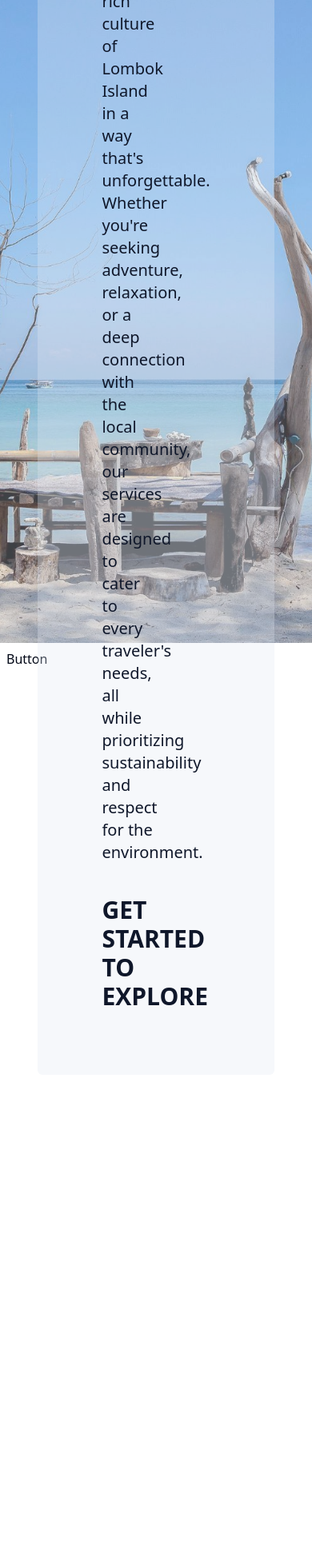
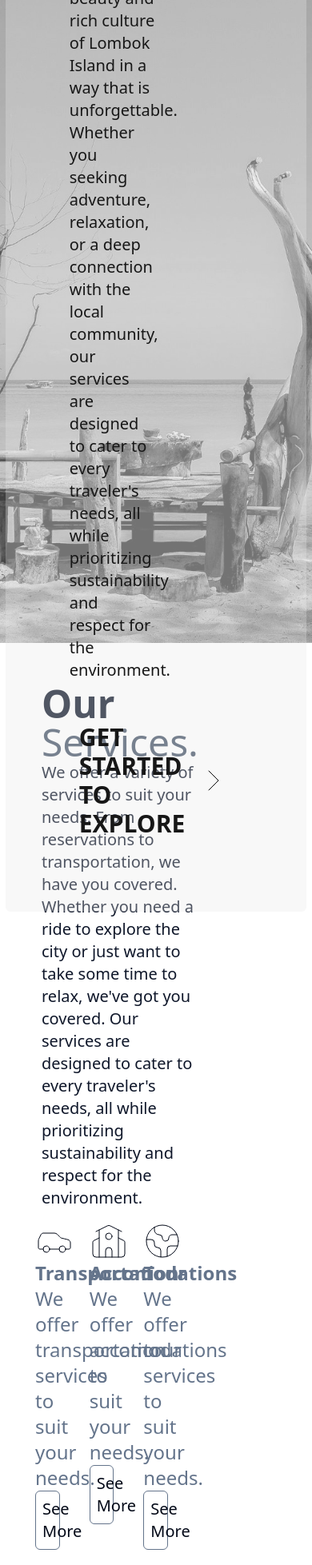
Before and after one commit to Sume-lang/thehills, a Next.js app: page /Home in a window 390 px wide. Shown: the part 40-1997 px from the top of the page at 80% size. Before the commit the page ends 1688 px from the top, so only its background shows below. Built offline with nearby package versions, Linux system fonts and the light colour scheme.

Commit message:
adding and modified

```diff
--- a/app/Home/basedata/product.tsx
+++ b/app/Home/basedata/product.tsx
@@ -1,4 +1,3 @@
-
 import { motion } from "framer-motion";
 
 const TourandTravels = () => {
@@ -8,11 +7,30 @@ const TourandTravels = () => {
       animate={{ opacity: 1 }}
       exit={{ opacity: 0 }}
       transition={{ duration: 2.5 }}
-      className="w-full h-screen flex flex-col justify-start items-start p-4 gap-4"
+      className="w-full h-auto bg-slate-500 flex flex-col justify-start items-start gap-4 rounded-md"
+      style={{
+        backgroundImage: "url('/Assets/Images/Beach-4.jpg')",
+        backgroundAttachment: "fixed",
+        backgroundPosition: "center",
+        backgroundRepeat: "no-repeat",
+        backgroundSize: "cover",
+      }}
     >
-      <div>
-        <h1>TourandTravels</h1>
-      </div>
+      <section className="w-full bg-slate-400 bg-opacity-70 p-10">
+        <h1 className="text-7xl font-extrabold text-slate-600 uppercase">
+          Tour and{" "}
+          <span className="text-slate-600 font-extralight">Travels</span>
+        </h1>
+        <p className="font-extralight text-2xl text-slate-50">
+          Lorem ipsum dolor sit amet consectetur adipisicing elit. Quisquam
+          consequuntur maiores enim reprehenderit itaque maxime hic qui porro at
+          corporis, reiciendis repellat saepe incidunt sequi? Maiores animi eius
+          voluptate voluptatibus. Lorem ipsum dolor sit amet consectetur
+          adipisicing elit. Perspiciatis laudantium incidunt minus possimus aut
+          aspernatur consequatur, dolorum qui provident iure facilis itaque
+          autem, enim voluptas repellendus accusamus? Eum, cumque accusamus.
+        </p>
+      </section>
     </motion.main>
   );
 };
@@ -24,11 +42,32 @@ const Transportation = () => {
       animate={{ opacity: 1 }}
       exit={{ opacity: 0 }}
       transition={{ duration: 2.5 }}
-      className="w-full h-screen flex flex-col justify-start items-start p-4 gap-4"
+      className="w-full h-auto bg-slate-500 flex flex-col justify-start items-start gap-4 rounded-md"
+      style={{
+        backgroundImage: "url('/Assets/Images/Beach-5.jpg')",
+        backgroundAttachment: "fixed",
+        backgroundPosition: "center",
+        backgroundRepeat: "no-repeat",
+        backgroundSize: "cover",
+      }}
     >
-      <div>
-        <h1>TourandTravels</h1>
-      </div>
+      <section className="w-full bg-slate-400 bg-opacity-70 p-10">
+        <h1 className="text-7xl font-extrabold text-slate-600 uppercase">
+          Our{" "}
+          <span className="text-slate-600 font-extralight">
+            Transportations
+          </span>
+        </h1>
+        <p className="font-extralight text-2xl text-slate-50">
+          Lorem ipsum dolor sit amet consectetur adipisicing elit. Quisquam
+          consequuntur maiores enim reprehenderit itaque maxime hic qui porro at
+          corporis, reiciendis repellat saepe incidunt sequi? Maiores animi eius
+          voluptate voluptatibus. Lorem ipsum dolor sit amet consectetur
+          adipisicing elit. Perspiciatis laudantium incidunt minus possimus aut
+          aspernatur consequatur, dolorum qui provident iure facilis itaque
+          autem, enim voluptas repellendus accusamus? Eum, cumque accusamus.
+        </p>
+      </section>
     </motion.main>
   );
 };
@@ -40,11 +79,30 @@ const Accomodations = () => {
       animate={{ opacity: 1 }}
       exit={{ opacity: 0 }}
       transition={{ duration: 2.5 }}
-      className="w-full h-screen flex flex-col justify-start items-start p-4 gap-4"
+      className="w-full h-auto bg-slate-500 flex flex-col justify-center items-center gap-4 rounded-md"
+      style={{
+        backgroundImage: "url('/Assets/Images/Beach-2.jpg')",
+        backgroundAttachment: "fixed",
+        backgroundPosition: "center",
+        backgroundRepeat: "no-repeat",
+        backgroundSize: "cover",
+      }}
     >
-      <div>
-        <h1>Accomodations</h1>
-      </div>
+      <section className="w-full bg-slate-400 bg-opacity-70 p-10">
+        <h1 className="text-7xl font-extrabold text-slate-600 uppercase">
+          Our{" "}
+          <span className="text-slate-600 font-extralight">Accomodations</span>
+        </h1>
+        <p className="font-extralight text-2xl text-slate-50">
+          Lorem ipsum dolor sit amet consectetur adipisicing elit. Quisquam
+          consequuntur maiores enim reprehenderit itaque maxime hic qui porro at
+          corporis, reiciendis repellat saepe incidunt sequi? Maiores animi eius
+          voluptate voluptatibus. Lorem ipsum dolor sit amet consectetur
+          adipisicing elit. Perspiciatis laudantium incidunt minus possimus aut
+          aspernatur consequatur, dolorum qui provident iure facilis itaque
+          autem, enim voluptas repellendus accusamus? Eum, cumque accusamus.
+        </p>
+      </section>
     </motion.main>
   );
 };
--- a/app/Home/sections/Hero.tsx
+++ b/app/Home/sections/Hero.tsx
@@ -1,7 +1,7 @@
 "use client";
 import { motion } from "framer-motion";
 import Link from "next/link";
-const Animated = [{}];
+import { ChevronRight } from "lucide-react";
 
 export default function Hero() {
   return (
@@ -26,21 +26,24 @@ export default function Hero() {
               Explore Lombok Island with Us!
             </span>
           </h1>
-          <p className="w-1/2 text-start lg:text-4xl text-xl font-extralight text-slate-900">
+          <p className="w-1/2 text-start lg:text-2xl text-xl text-slate-900">
             We invite you to experience the natural beauty and rich culture of
-            Lombok Island in a way that's unforgettable. Whether you're seeking
+            Lombok Island in a way that is unforgettable. Whether you seeking
             adventure, relaxation, or a deep connection with the local
-            community, our services are designed to cater to every traveler's
-            needs, all while prioritizing sustainability and respect for the
-            environment.
+            community, our services are designed to cater to every
+            traveler&apos;s needs, all while prioritizing sustainability and
+            respect for the environment.
           </p>
-          <div>
+          <div className="flex flex-row items-center hover:bg-slate-200 transition duration-300 ease-linear p-3 rounded-md gap-3">
             <Link
               href="/"
               className="text-3xl font-extrabold uppercase text-slate-900"
             >
               get Started to Explore
             </Link>
+            <span>
+              <ChevronRight size={48} strokeWidth={0.5} />
+            </span>
           </div>
         </div>
       </section>
--- a/app/Home/sections/services.tsx
+++ b/app/Home/sections/services.tsx
@@ -3,12 +3,83 @@ import { ChevronRight } from "lucide-react";
 import { useState } from "react";
 import { motion } from "framer-motion";
 import mainProductdata from "../basedata/productData/mainproductdata";
+
+const handleToggle = (
+  id: number,
+  setState: React.Dispatch<React.SetStateAction<number>>
+) => {
+  setState((prev) => (prev === id ? 0 : id));
+};
+
 export default function Services() {
-  const [setOpen, setIsOpen] = useState(false);
-  const handler = () => setIsOpen(!setOpen);
+  const [activeId, setActiveId] = useState(0);
   return (
-    <motion.main className="flex flex-row justify-start items-start">
-      <section></section>
+    <motion.main className="flex flex-row items-start justify-start p-10">
+      <section className="w-1/2 flex flex-col justify-start items-start">
+        <div className="flex flex-col p-3">
+          <h1 className="text-5xl font-extrabold text-slate-900">
+            Our{" "}
+            <span className="text-slate-600 font-extralight">Services.</span>
+          </h1>
+          <motion.p
+            initial="initial"
+            animate="animate"
+            className="w-full text-start lg:text-2xl text-xl font-extralight text-slate-900"
+          >
+            We offer a variety of services to suit your needs. From reservations
+            to transportation, we have you covered. Whether you need a ride to
+            explore the city or just want to take some time to relax, we&apos;ve
+            got you covered. Our services are designed to cater to every
+            traveler&apos;s needs, all while prioritizing sustainability and
+            respect for the environment.
+          </motion.p>
+        </div>
+        <div className="w-full flex flex-row gap-4">
+          {mainProductdata.map((i) => (
+            <div key={i.id} className="w-1/3 p-1 gap-10">
+              <span>{i.icons}</span>{" "}
+              <h1 className="text-2xl font-bold text-slate-500 cursor-pointer">
+                {i.title}
+              </h1>{" "}
+              <p className="text-2xl font-extralight text-slate-500">
+                {i.desc}
+              </p>
+              <div
+                className="w-[70%] flex flex-row justify-start items-start gap-10 cursor-pointer border border-slate-500 rounded-md p-2 hover:bg-slate-500 hover:text-slate-300 duration-300 ease-linear"
+                onClick={() => handleToggle(i.id, setActiveId)}
+              >
+                <span className="text-xl font-extralight">See More</span>
+                <ChevronRight className="ml-auto h-4 w-4" />
+              </div>
+            </div>
+          ))}
+        </div>
+      </section>
+      <section className="w-[65%] h-screen filter grayscale hover:grayscale-0 transition duration-500 ease-linear flex flex-col justify-center items-center">
+        {activeId !== 0 && (
+          <motion.div
+            className="w-full h-screen rounded-md"
+            initial={{ opacity: 0 }}
+            animate={{ opacity: activeId !== 0 ? 1 : 0 }}
+            exit={{ opacity: 0 }}
+            transition={{ duration: 1.5 }}
+          >
+            {mainProductdata.find((item) => item.id === activeId)?.content}
+          </motion.div>
+        )}
+
+        {activeId === 0 && (
+          <motion.div
+            className="w-full h-screen rounded-md"
+            initial={{ opacity: 0 }}
+            animate={{ opacity: activeId !== 0 ? 1 : 0 }}
+            exit={{ opacity: 0 }}
+            transition={{ duration: 1.5 }}
+          >
+            {mainProductdata.find((item) => item.id === activeId)?.content}
+          </motion.div>
+        )}
+      </section>
     </motion.main>
   );
 }
```
Also changed, not shown: app/Home/sections/TestingLab/reduse2.txt.
